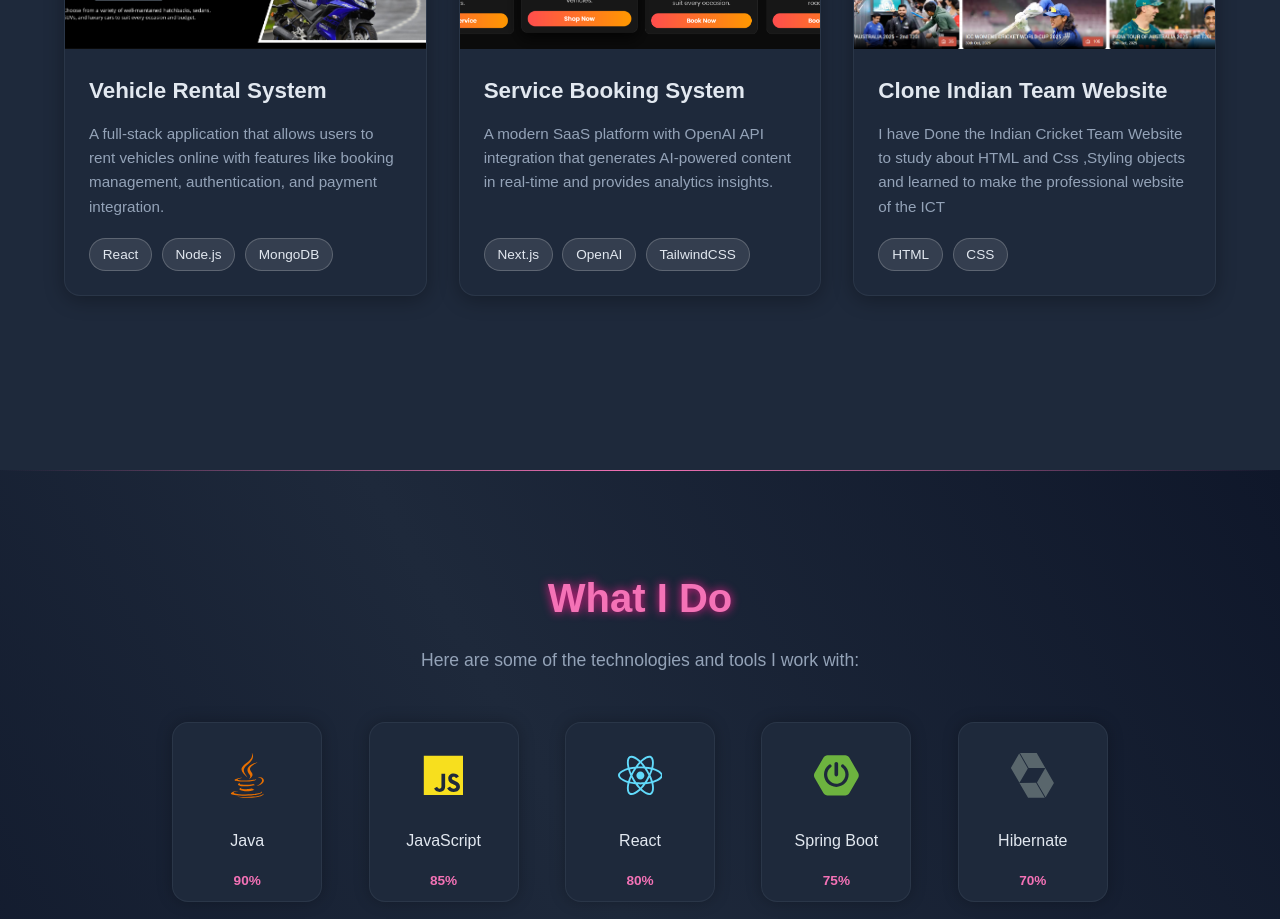
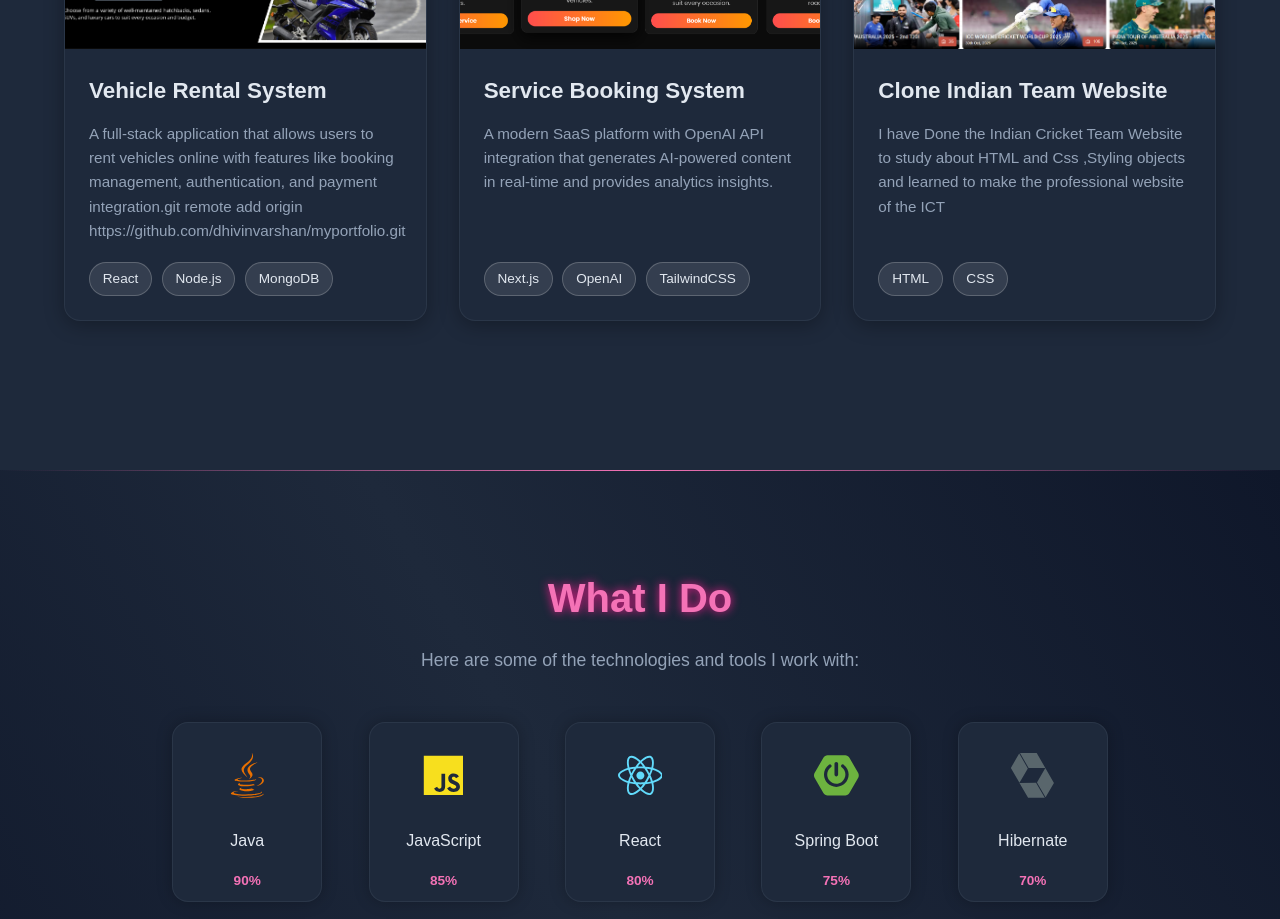
Before and after one commit to dhivinvarshan-it/PortFolio-Website, a React (Vite) app: page / in a window 1280 px wide. Shown: the part 1180-2099 px from the top of the page. Built offline with nearby package versions, Linux system fonts and the light colour scheme; no server answers.

Commit message:
Fix: case-sensitive import path for Project component

```diff
--- a/src/App.jsx
+++ b/src/App.jsx
@@ -9,7 +9,8 @@ import emailjs from "@emailjs/browser";
 import Contact from './components/Contact';
 import Skill from './components/Skill';
 
-import Project from './components/project';
+import Project from './components/Project';
+
 import { Navbar } from './components/navbar';
 
 
--- a/src/components/Project.jsx
+++ b/src/components/Project.jsx
@@ -61,7 +61,8 @@ const Project = () => {
             <p>
               A full-stack application that allows users to rent vehicles online
               with features like booking management, authentication, and payment
-              integration.
+              integration.git remote add origin https://github.com/dhivinvarshan/myportfolio.git
+
             </p>
             <div className="project-tech">
               <span>React</span>
```
